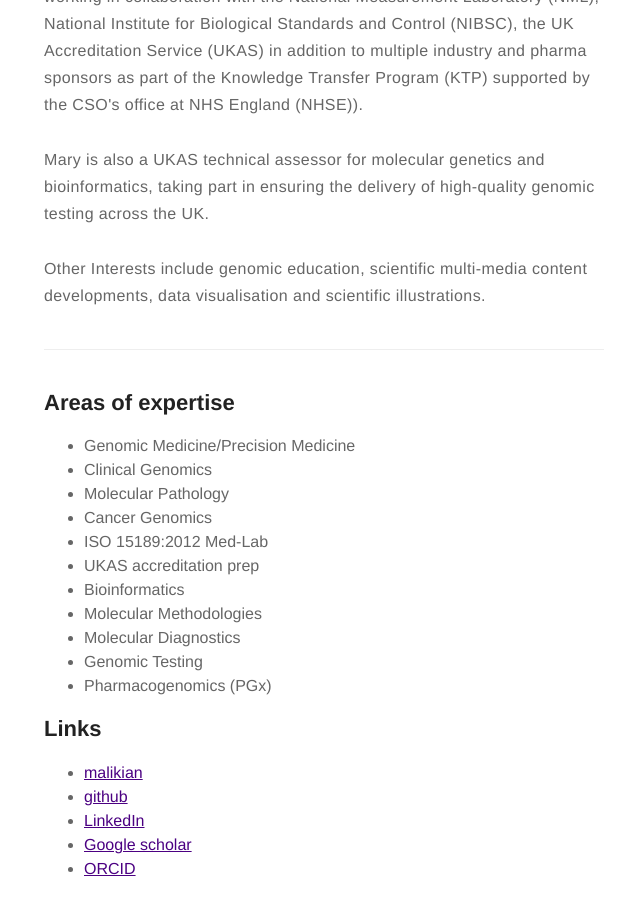
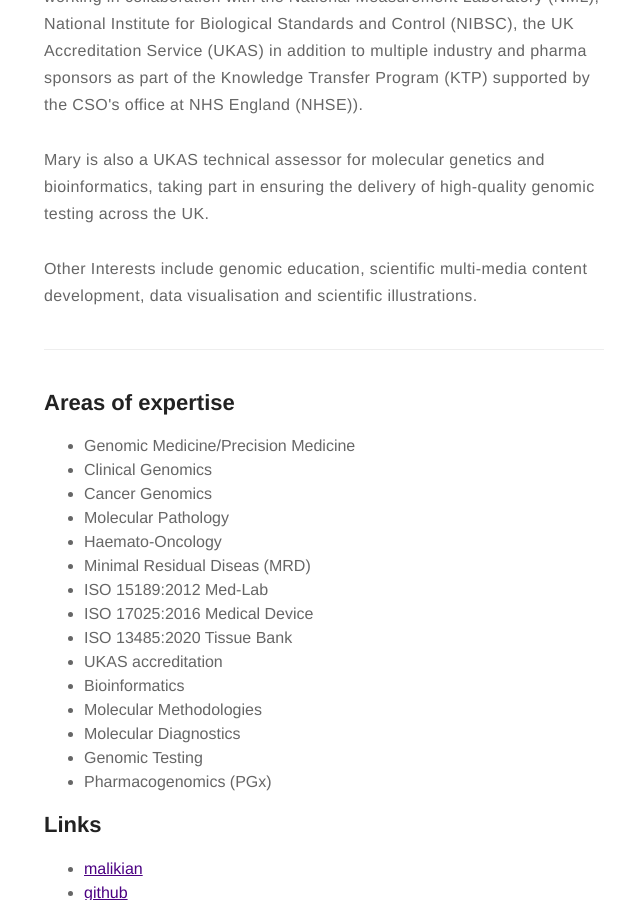
Before and after one commit to AlikianM/alikianm.github.io, a Jekyll site: the page built from about.md, in a window 1280 px wide and 900 px high, scrolled down 1069 px. Shown: the whole window, without its empty margins (316-956 px from the left). Built offline with Jekyll 4.4.1, drawn with Linux system fonts in a browser that asks for light colours.

Commit message:
Update about.md

```diff
--- a/about.md
+++ b/about.md
@@ -16,7 +16,7 @@ Research interests are translational, focused on standardised implementation of
 Mary is also a UKAS technical assessor for molecular genetics and bioinformatics, taking part in ensuring the delivery of high-quality genomic testing across the UK.
 <br>
 <br>
-Other Interests include genomic education, scientific multi-media content developments, data visualisation and scientific illustrations.</p>
+Other Interests include genomic education, scientific multi-media content development, data visualisation and scientific illustrations.</p>
 
 <hr>
 
@@ -27,10 +27,14 @@ Other Interests include genomic education, scientific multi-media content develo
 <ul class="expertise">
 	<li>Genomic Medicine/Precision Medicine</li>
 	<li>Clinical Genomics</li>
+	<li>Cancer Genomics</li>
 	<li>Molecular Pathology</li>
-	<li>Cancer Genomics</li>
+	<li>Haemato-Oncology</li>
+	<li>Minimal Residual Diseas (MRD)</li>
 	<li>ISO 15189:2012 Med-Lab</li>
-	<li>UKAS accreditation prep</li>
+	<li>ISO 17025:2016 Medical Device</li>
+	<li>ISO 13485:2020 Tissue Bank</li>
+	<li>UKAS accreditation</li>
 	<li>Bioinformatics</li>
 	<li>Molecular Methodologies</li>
 	<li>Molecular Diagnostics</li>
```
